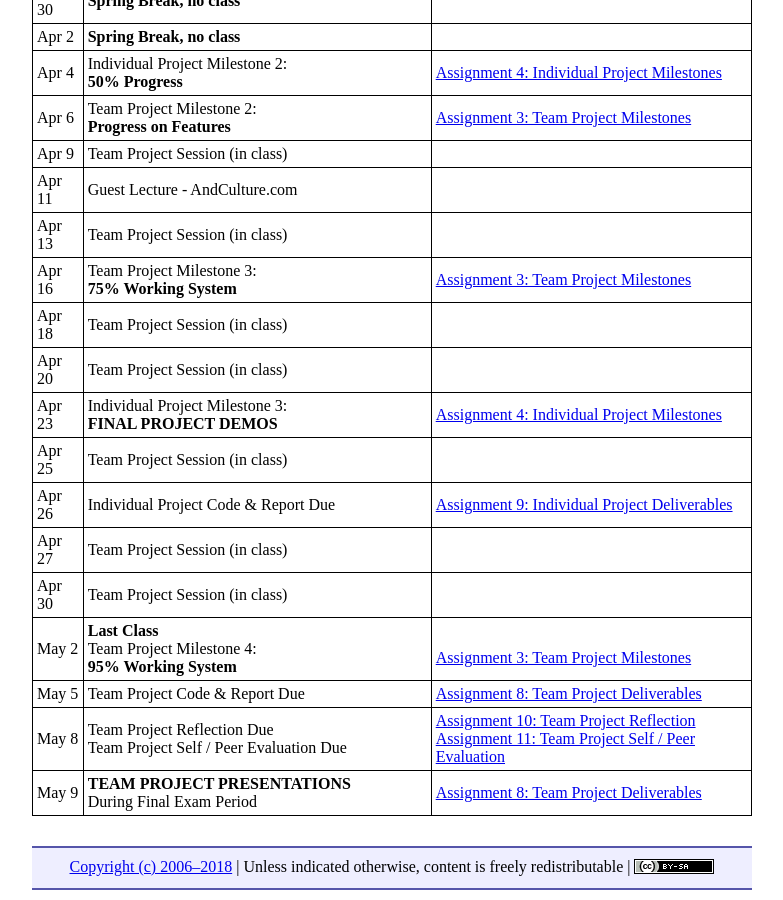
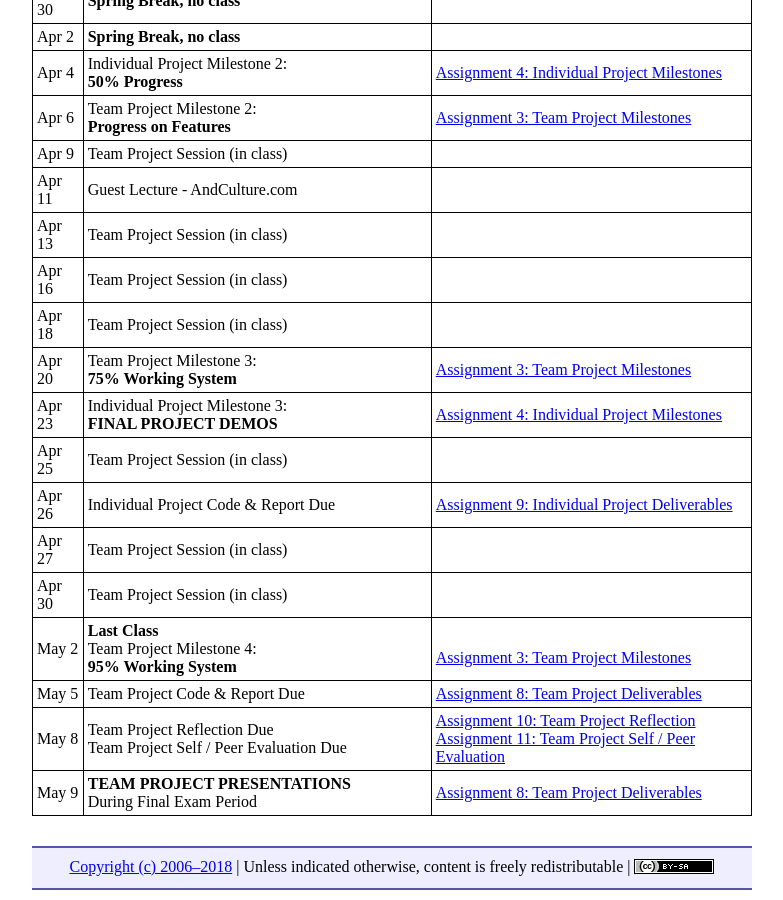
Before and after one commit to ycpcs/cs320-spring2018, a Jekyll site: the page built from schedule.md, in a window 1280 px wide and 900 px high, scrolled down 1609 px. Shown: the whole window, without its empty margins (248-1031 px from the left). Built offline with Jekyll 4.4.1, drawn with Linux system fonts in a browser that asks for light colours.

```diff
--- a/schedule.md
+++ b/schedule.md
@@ -50,9 +50,9 @@ Apr 6  | Team Project Milestone 2:<br> **Progress on Features** | [Assignment 3:
 Apr 9  | Team Project Session (in class)
 Apr 11 | Guest Lecture - AndCulture.com
 Apr 13 | Team Project Session (in class)
-Apr 16 | Team Project Milestone 3:<br> **75% Working System** | [Assignment 3: Team Project Milestones](assign/assign03.html)
+Apr 16 | Team Project Session (in class)
 Apr 18 | Team Project Session (in class)
-Apr 20 | Team Project Session (in class)
+Apr 20 | Team Project Milestone 3:<br> **75% Working System** | [Assignment 3: Team Project Milestones](assign/assign03.html)
 Apr 23 | Individual Project Milestone 3:<br> **FINAL PROJECT DEMOS** | [Assignment 4: Individual Project Milestones](assign/assign04.html)
 Apr 25 | Team Project Session (in class)
 Apr 26 | Individual Project Code & Report Due | [Assignment 9: Individual Project Deliverables](assign/assign09.html)
```
Also changed, not shown: index.md (+3 -5 lines), 2 other files.
